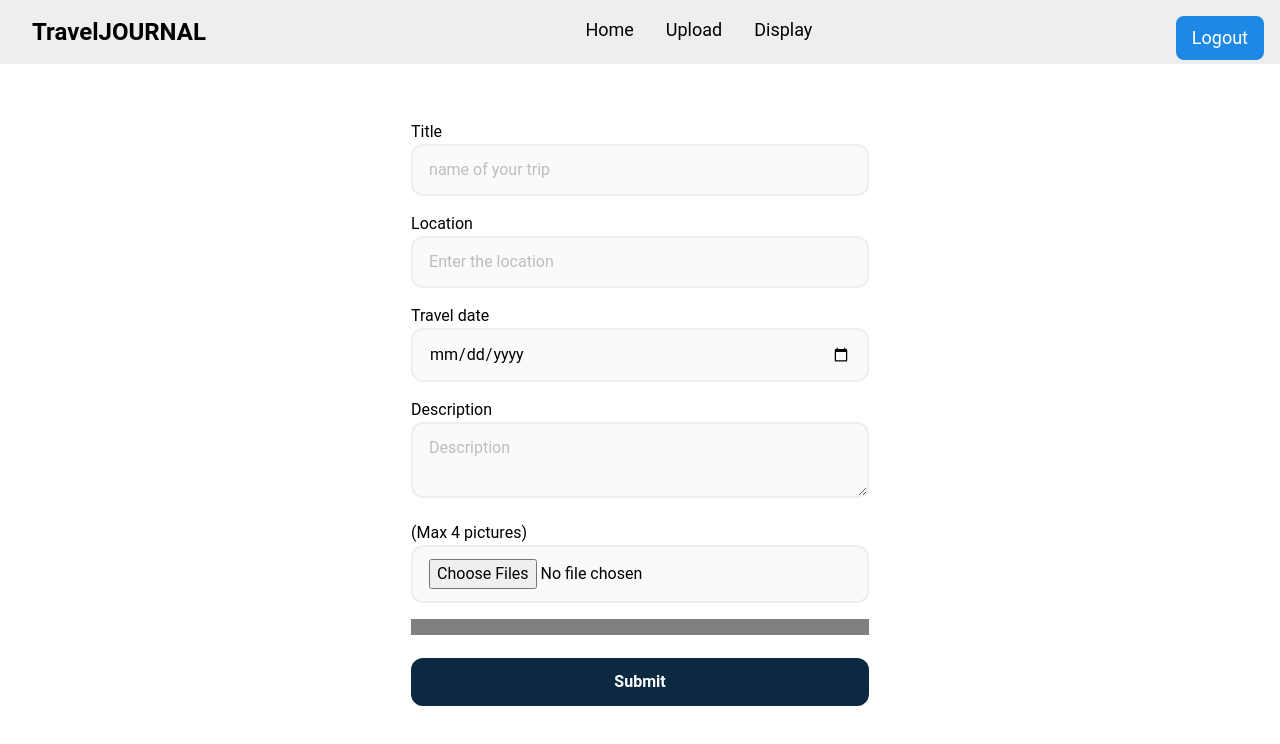
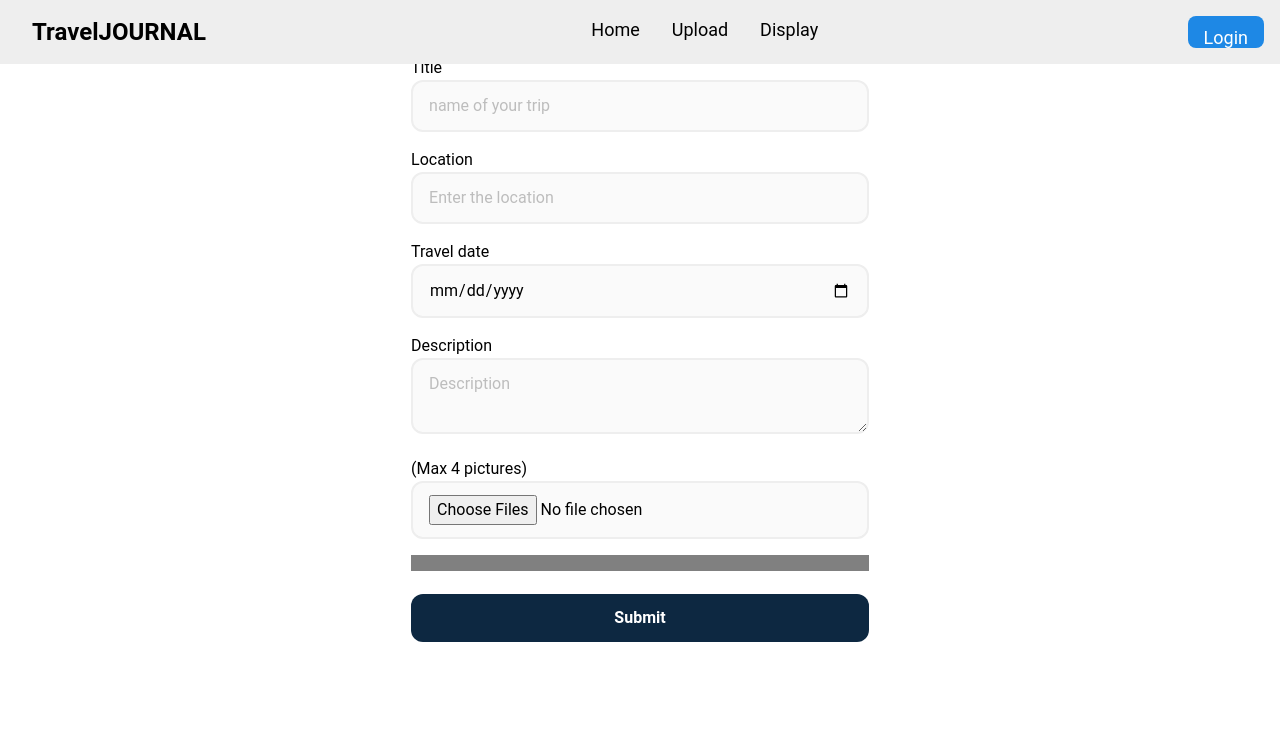
Before and after one commit to ayirezang/travel-journal, a React (Vite) app in the folder front-end/: page /upload in a window 1280 px wide. Shown: the top 744 px of the page. Built offline with nearby package versions, Linux system fonts and the light colour scheme.

Commit message:
navbarThings

```diff
--- a/front-end/src/Components/NavBar.jsx
+++ b/front-end/src/Components/NavBar.jsx
@@ -6,13 +6,16 @@ import { signOutApi } from "../../api/api";
 
 const NavBar = () => {
   const [isOpen, setIsOpen] = useState(false);
-  const [isLoggedIn, setIsLoggedIn] = useState(true);
+  const [isLoggedIn, setIsLoggedIn] = useState(
+    localStorage.getItem("isLoggedIn") == "true"
+  );
   const navigate = useNavigate();
 
   const handleLogout = async () => {
     try {
       const data = await signOutApi();
       setIsLoggedIn(false);
+      localStorage.removeItem("isLoggedIn");
 
       navigate("/login");
     } catch (error) {
@@ -27,12 +30,12 @@ const NavBar = () => {
   };
 
   return (
-    <nav className="bg-gray-200   top-0">
+    <nav className="bg-gray-200  fixed  top-0 w-full z-50">
       <div className="h-16 flex justify-between   p-4">
         {/** home */}
         <div className="text-2xl  font-bold px-4">TravelJOURNAL</div>
         {/*buttons * on desktop*/}
-        <div className="hidden  sm:block">
+        <div className="hidden   sm:block">
           <NavLink to="/" className="text-lg px-4">
             Home
           </NavLink>
@@ -43,7 +46,7 @@ const NavBar = () => {
             Display
           </NavLink>
         </div>
-        <div className="space-x-2">
+        <div className="hidden sm:flex space-x-2">
           {isLoggedIn ? (
             <button
               onClick={handleLogout}
--- a/front-end/src/Pages/Login.jsx
+++ b/front-end/src/Pages/Login.jsx
@@ -15,6 +15,7 @@ const Login = () => {
   const onSubmit = async (data) => {
     try {
       await signInApi(data);
+      localStorage.setItem("isLoggedIn", "true");
       //navigate
       navigate("/upload");
     } catch (error) {
```
